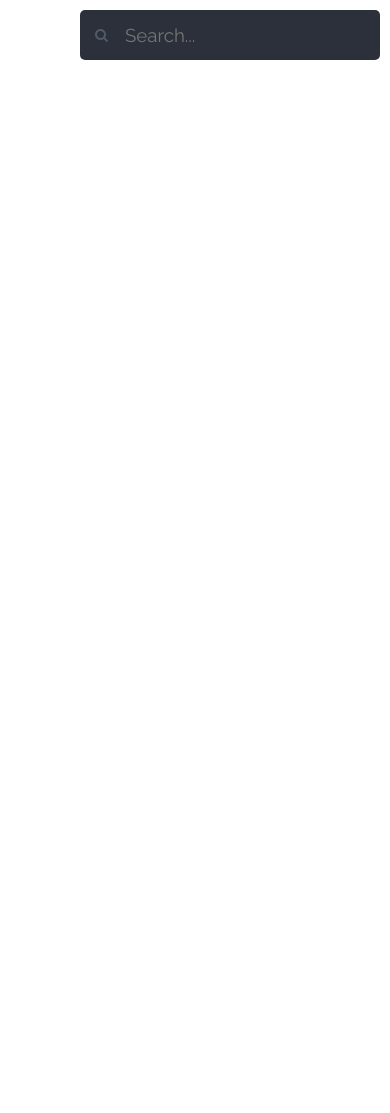
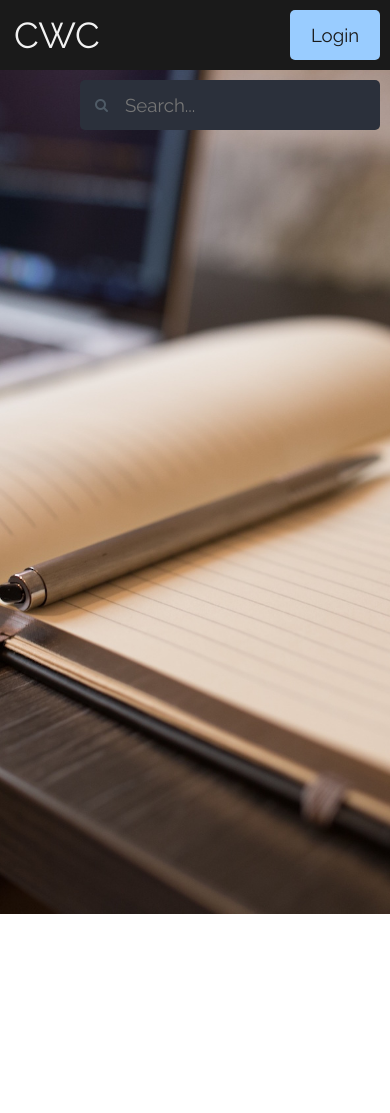
Before and after one commit to autoreleasefool/thebrokenquillsociety, a PHP site: page / in a window 390 px wide. Shown: the top 1113 px of the page. Before the commit the page ends 60 px from the top, so only its background shows below. Run offline with PHP 8.4, Linux system fonts and the light colour scheme; some libraries are stand-ins or nearby versions.

Commit message:
Added background image

```diff
--- a/src/css/main.css
+++ b/src/css/main.css
@@ -1,3 +1,8 @@
+* {
+  margin: 0;
+  padding: 0;
+}
+
 body {
   background-color: #f2f2f2;
   padding-top: 70px;
@@ -10,6 +15,25 @@ ul {
 a, a:hover, a:visited {
   color: #f2f2f2 !important;
   text-decoration: none !important;
+}
+
+.index-banner {
+  width: 100%;
+  height: 100vh;
+  background: url(../media/index-bg.jpg) no-repeat center center fixed;
+  -webkit-background-size: cover;
+  -moz-background-size: cover;
+  -o-background-size: cover;
+  background-size: cover;
+}
+
+/* Index content */
+.index-container {
+  margin: 50px 50px 0 50px;
+  background-color: #99ccff;
+  -moz-border-radius: 25px;
+	-webkit-border-radius: 25px;
+	border-radius: 25px;
 }
 
 /* Scrolling header */
@@ -112,3 +136,14 @@ header h1 {
   outline: none;
   background: #f2f2f2;
 }
+
+@media screen and (max-width: 736px) {
+  /* Index content */
+  .index-container {
+    margin: 50px 0;
+    background-color: #99ccff;
+    -moz-border-radius: 0;
+  	-webkit-border-radius: 0;
+  	border-radius: 0;
+  }
+}
--- a/src/includes/resources.php
+++ b/src/includes/resources.php
@@ -11,4 +11,4 @@
 <link rel="stylesheet" href="https://maxcdn.bootstrapcdn.com/bootstrap/3.3.5/css/bootstrap.min.css">
 
 <!-- Fonts -->
-<link href='https://fonts.googleapis.com/css?family=Raleway' rel='stylesheet' type='text/css'>
+<link href='https://fonts.googleapis.com/css?family=Raleway|Tangerine' rel='stylesheet' type='text/css'>
--- a/src/index.php
+++ b/src/index.php
@@ -25,12 +25,19 @@
     <!-- import header -->
     <?php include("includes/header.php");?>
 
+    <div class="index-banner">
+    </div>
+
     <br /><br /><br /><br /><br /><br /><br /><br /><br /><br />
     <br /><br /><br /><br /><br /><br /><br /><br /><br /><br />
     <br /><br /><br /><br /><br /><br /><br /><br /><br /><br />
     <br /><br /><br /><br /><br /><br /><br /><br /><br /><br />
     <br /><br /><br /><br /><br /><br /><br /><br /><br /><br />
-
+    <br /><br /><br /><br /><br /><br /><br /><br /><br /><br />
+    <br /><br /><br /><br /><br /><br /><br /><br /><br /><br />
+    <br /><br /><br /><br /><br /><br /><br /><br /><br /><br />
+    <br /><br /><br /><br /><br /><br /><br /><br /><br /><br />
+    <br /><br /><br /><br /><br /><br /><br /><br /><br /><br />
   </body>
   <!-- BODY ends -->
 
--- a/src/js/site.js
+++ b/src/js/site.js
@@ -25,7 +25,7 @@ function hasScrolled() {
     return;
 
   // If they scrolled down and are past the navbar, add class .nav-up.
-  if (scrollTop > lastScrollTop && scrollTop > navbarHeight) {
+  if (scrollTop > lastScrollTop && scrollTop > navbarHeight + minimumScrollThreshold) {
     console.log("up");
     $('header').removeClass('nav-down').addClass('nav-up');
   } else {
```
Also changed, not shown: src/media/banner.png (added), src/media/index-bg.jpg (added).
